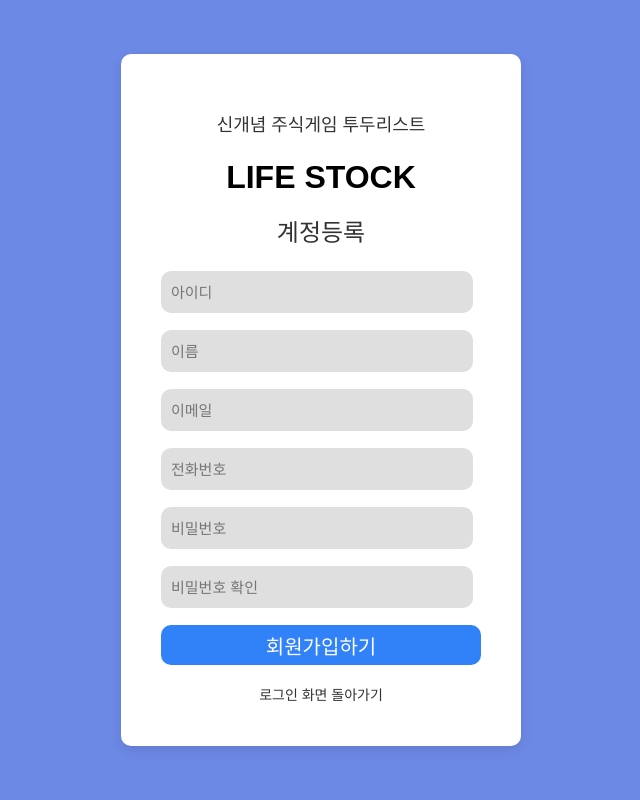
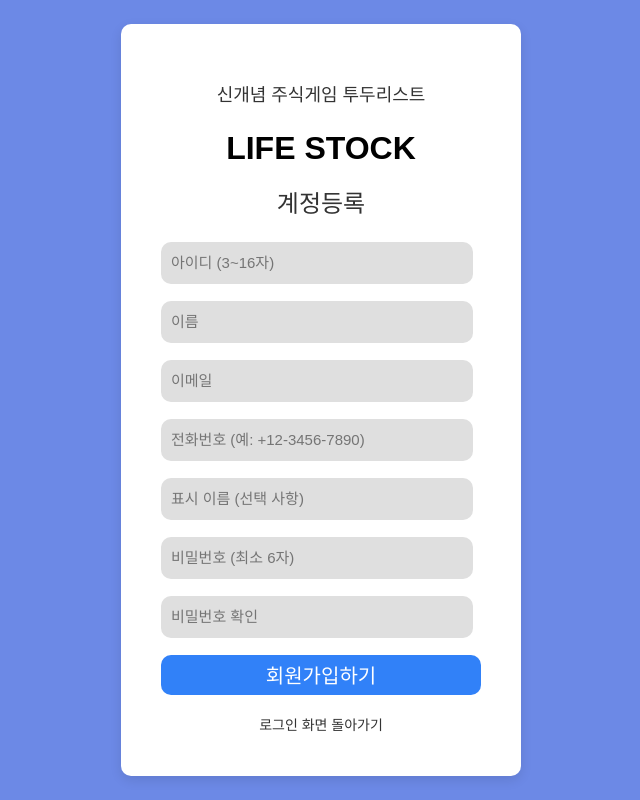
Before and after one commit to Planner-LifeStock/LifeStock_frontend, a React (Vite) app: page /register in a window 1280 px wide. Shown: the whole page, without its empty margins (319-959 px from the left). Built offline with nearby package versions, Linux system fonts and the light colour scheme.

Commit message:
feat:회원가입 post 요청 추가

```diff
--- a/src/api/registration.js
+++ b/src/api/registration.js
@@ -2,7 +2,7 @@ import { API } from './axios';
 
 export const registerUser = async (userData) => {
   try {
-    const response = await API.post('/users/register', userData);  // 백엔드의 회원가입 경로에 POST 요청
+    const response = await API.post('/users', userData);  // 백엔드의 회원가입 경로에 POST 요청
     return response.data;
   } catch (error) {
     console.error('회원가입 요청 중 오류 발생:', error);
--- a/src/layouts/RegisterBox/index.jsx
+++ b/src/layouts/RegisterBox/index.jsx
@@ -67,27 +67,43 @@ const RegisterBox = () => {
   const [password, setPassword] = useState("");
   const [confirmPassword, setConfirmPassword] = useState("");
   const [phoneNumber, setPhoneNumber] = useState("");
+  const [displayName, setDisplayName] = useState("");  // 표시 이름 (선택 사항)
+  const [formError, setFormError] = useState(null); // 폼 에러 상태 추가
   const { handleRegister, isLoading, errorMessage, successMessage } = useRegister();  // useRegister 훅 사용
+
+  const validateForm = () => {
+    if (!username) return "아이디를 입력해 주세요.";
+    if (!realName) return "이름을 입력해 주세요.";
+    if (!email) return "이메일을 입력해 주세요.";
+    if (!password) return "비밀번호를 입력해 주세요.";
+    if (password.length < 6) return "비밀번호는 최소 6자 이상이어야 합니다.";
+    if (password !== confirmPassword) return "비밀번호가 일치하지 않습니다.";
+    if (!/^[a-z0-9-_]{3,16}$/.test(username)) return "아이디는 3~16자의 알파벳, 숫자, 혹은 - _ 으로 이루어져야 합니다.";
+    if (phoneNumber.length < 10 ||
+      (!/^\+\d{1,2}-\d{3,4}-\d{4}$/.test(phoneNumber) &&
+      !/^010-\d{3,4}-\d{4}$/.test(phoneNumber))) {
+    return "전화번호 형식이 잘못되었습니다. (예: +10-1234-5678 또는 010-1234-5678)";
+    }
+    if (displayName && displayName.length > 45) return "표시 이름은 최대 45자까지 입력할 수 있습니다.";
+    return null;
+  };
 
   const handleSubmit = (e) => {
     e.preventDefault();
 
-    if (!username || !realName || !email || !password || !confirmPassword || !phoneNumber) {
-      return;
-    }
-
-    if (password !== confirmPassword) {
+    const error = validateForm();
+    if (error) {
+      setFormError(error);
       return;
     }
 
     const userData = {
       username,
+      password,
       realName,
       email,
-      password,
       phoneNumber,
-      status: "ACTIVE",
-      role: "USER",
+      displayName: displayName || undefined,  // displayName은 선택 사항이므로 입력되었을 때만 포함
     };
 
     handleRegister(userData);  // 회원가입 요청 전송
@@ -108,7 +124,7 @@ const RegisterBox = () => {
           fontSize={15}
           value={username}
           onChange={(e) => setUsername(e.target.value)}
-          placeholder="아이디"
+          placeholder="아이디 (3~16자)"
         />
         <InputBox
           type="text"
@@ -138,9 +154,18 @@ const RegisterBox = () => {
           fontSize={15}
           value={phoneNumber}
           onChange={(e) => setPhoneNumber(e.target.value)}
-          placeholder="전화번호"
+          placeholder="전화번호 (예: +12-3456-7890)"
         />
-        {/* <Label htmlFor="password">비밀번호</Label> */}
+        <InputBox
+          type="text"
+          id="displayName"
+          width={300}
+          height={40}
+          fontSize={15}
+          value={displayName}
+          onChange={(e) => setDisplayName(e.target.value)}
+          placeholder="표시 이름 (선택 사항)"
+        />
         <InputBox
           type="password"
           id="password"
@@ -149,7 +174,7 @@ const RegisterBox = () => {
           fontSize={15}
           value={password}
           onChange={(e) => setPassword(e.target.value)}
-          placeholder="비밀번호"
+          placeholder="비밀번호 (최소 6자)"
         />
         <InputBox
           type="password"
@@ -161,6 +186,7 @@ const RegisterBox = () => {
           onChange={(e) => setConfirmPassword(e.target.value)}
           placeholder="비밀번호 확인"
         />
+        {formError && <ErrorMessage>{formError}</ErrorMessage>} {/* 폼 에러 메시지 표시 */}
         {errorMessage && <ErrorMessage>{errorMessage}</ErrorMessage>}
         {successMessage && <div style={{ color: 'green' }}>{successMessage}</div>}
         <Button type="submit" disabled={isLoading}>
```
Also changed, not shown: src/layouts/SalesRecord/index.jsx (indentation only).
